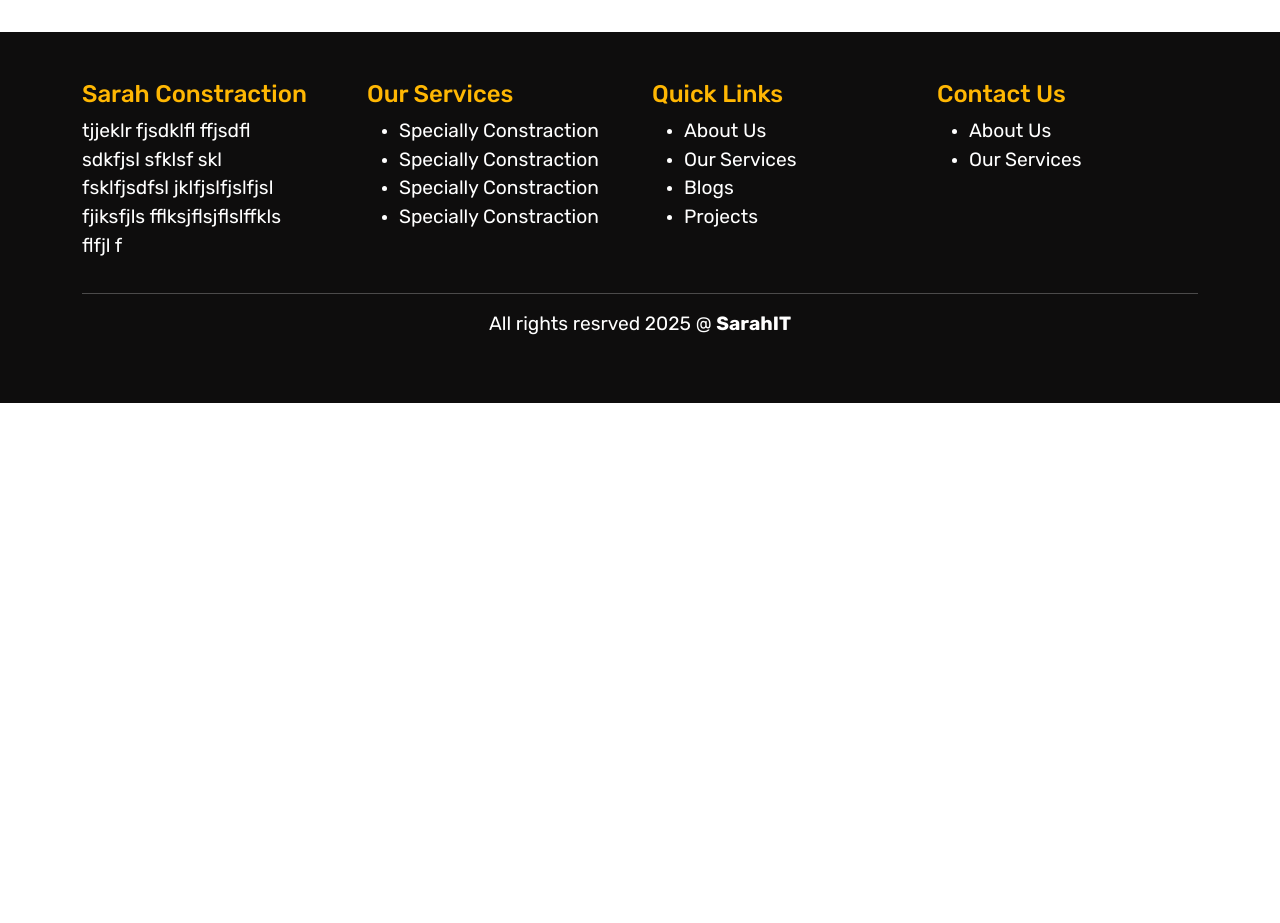
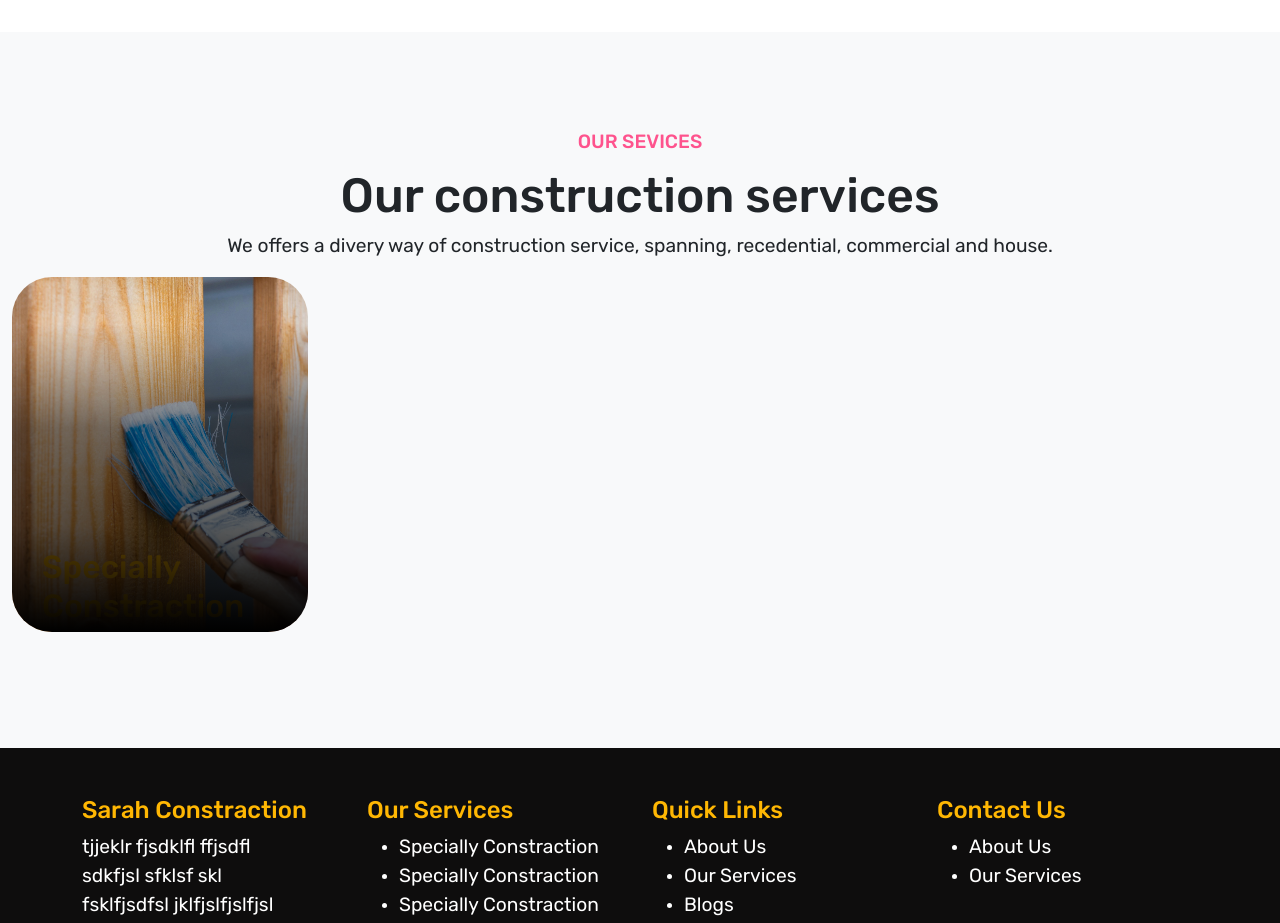
Before and after one commit to sajedul559/ReactLaravel, a React (Vite) app in the folder frontend/: page / in a window 1280 px wide. Shown: the part 1380-2303 px from the top of the page. Before the commit the page ends 1783 px from the top, so only its background shows below. Built offline with nearby package versions, Linux system fonts and the light colour scheme.

Commit message:
working on service section

```diff
--- a/frontend/src/assets/css/style.scss
+++ b/frontend/src/assets/css/style.scss
@@ -47,7 +47,17 @@ p{
 
     }
 }
+.section-header{
+    span{
+        color:$primary-color;
+        font-size: 1.2em;
+        padding-bottom: 10px;
+        display: block;
+        text-transform: uppercase;
+        font-weight: 500;
+    }
 
+}
 header{
     nav{
         .nav-link{
@@ -114,3 +124,106 @@ footer{
     }
 
 }
+// .service-section{
+//     .item{
+//         position: relative;
+//         overflow: hidden;
+//         color: $text-white;
+//         &:hover{
+//             .service-body{
+//                 transform: translateY(0%);
+//                 .service-content{
+//                     opacity: 1;
+
+//                 }
+//             }
+//         }
+//         .service-image{
+//             position: relative;
+//             overflow: hidden;
+//             img{
+//                 width: 100%;
+//                 border-radius: 40px;
+//                 aspect-ratio: 1 / 1.2;
+//                 object-fit: cover;
+//             }
+//             &:after{
+//                 content: " ";
+//                 position: absolute;
+//                 left: 0;
+//                 right: 0;
+//                 bottom: 0;
+//                 top: 0;
+//                 border-radius: 40px;
+//                 // background: linear-gradient(180deg, rgba(217,217,217,0) 0%, rgba(217, 217, 217, 0) 13.02% , rgba(0, 0, 0, 0.51) 42.5%, rgba(0,0,0,0.63) 70%, #000000 100%);
+
+//             }
+//         }
+//         .service-body{
+//             position: absolute;
+//             left: 30px;
+//             right: 30px;
+//             bottom: 30px;
+//             transform: translateY(80%);
+//             transition: all 0.4 ease-in-out;
+//             service-content{
+//                 transition: all 0.4 ease-in-out;
+//                 opacity: 0;
+//             }
+
+//         }
+//     }
+// }
+
+
+.service-section .item {
+    position: relative;
+    overflow: hidden;
+    margin-bottom: 20px
+}
+
+.service-section .item:hover .service-body {
+    transform: translateY(0)
+}
+
+.service-section .item:hover .service-body .service-content {
+    opacity: 1
+}
+
+.service-section .item .service-image {
+    position: relative;
+    overflow: hidden
+}
+
+.service-section .item .service-image img {
+    width: 100%;
+    border-radius: 40px;
+    aspect-ratio: 1/1.2;
+    object-fit: cover
+}
+
+.service-section .item .service-image:after {
+    content: "";
+    position: absolute;
+    top: 0;
+    left: 0;
+    bottom: 0;
+    right: 0;
+    border-radius: 40px;
+    background: linear-gradient(180deg,#d9d9d900,#d9d9d900 13.02%,#00000082 42.5%,#000000a1 70%,#000)
+}
+
+.service-section .item .service-body {
+    color: #fff;
+    position: absolute;
+    left: 30px;
+    right: 30px;
+    bottom: 30px;
+    transform: translateY(80%);
+    transition: all .4s ease-in-out
+}
+
+.service-section .item .service-body .service-content {
+    transition: all .4s ease-in-out;
+    opacity: 0
+}
--- a/frontend/src/components/frontend/Home.jsx
+++ b/frontend/src/components/frontend/Home.jsx
@@ -2,6 +2,7 @@ import React from "react";
 import Navbar from "react-bootstrap/Navbar";
 import Nav from "react-bootstrap/Nav";
 import AboutImg from "../../assets/images/about-us.jpg"
+import ServiceImg from "../../assets/images/construction8.jpg"
 
 export const Home = () => {
   return (
@@ -64,7 +65,39 @@ export const Home = () => {
             </div>
 
         </section>
+        <section className="service-section bg-light py-5">
+           <div className="container-fluid py-5">
+            <div className="section-header text-center">
+              <span>Our Sevices</span>
+              <h2>Our construction services</h2>
+              <p>We offers a divery way of construction service,
+                spanning, recedential, commercial and house.
+              </p>
 
+            </div>
+            <div className="row">
+              <div className="col-md-3 col-lg-3">
+                <div className="item">
+                  <div className="service-image">
+                    <img src={ServiceImg} alt="" className="w-100"></img>
+
+                    <div className="service-body">
+                      <div className="service-title">
+                         <h3>Specially Constraction</h3>
+                      </div>
+                      <div className="service-content">
+                          <p>We offers a divery way of construction service,
+                        spanning, recedential, commercial and house.
+                      </p>
+                                          <button className="btn btn-primary">Contact Now</button>
+                      </div>
+                    </div>
+                  </div>
+                </div>
+              </div>
+            </div>
+           </div>
+        </section>
           <footer>
             <div className="container py-5">
                 <div className="row">
```
